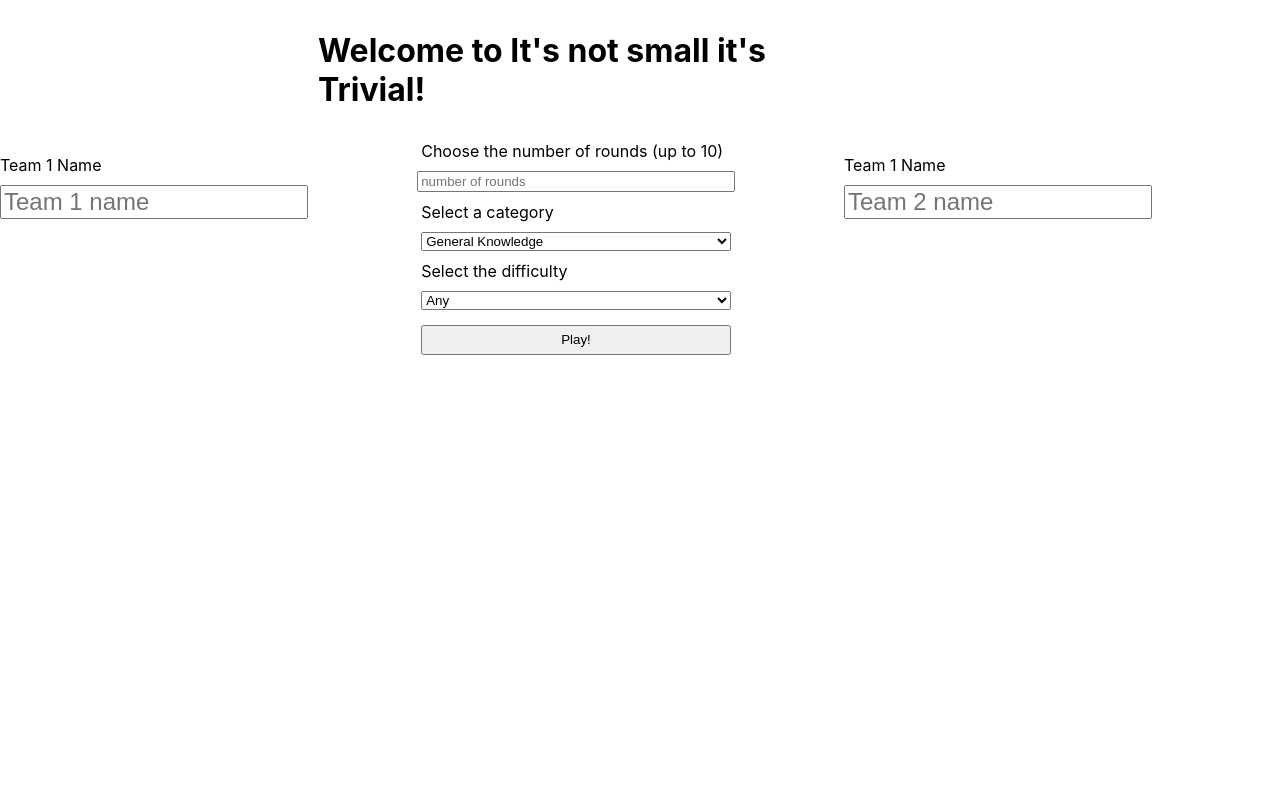
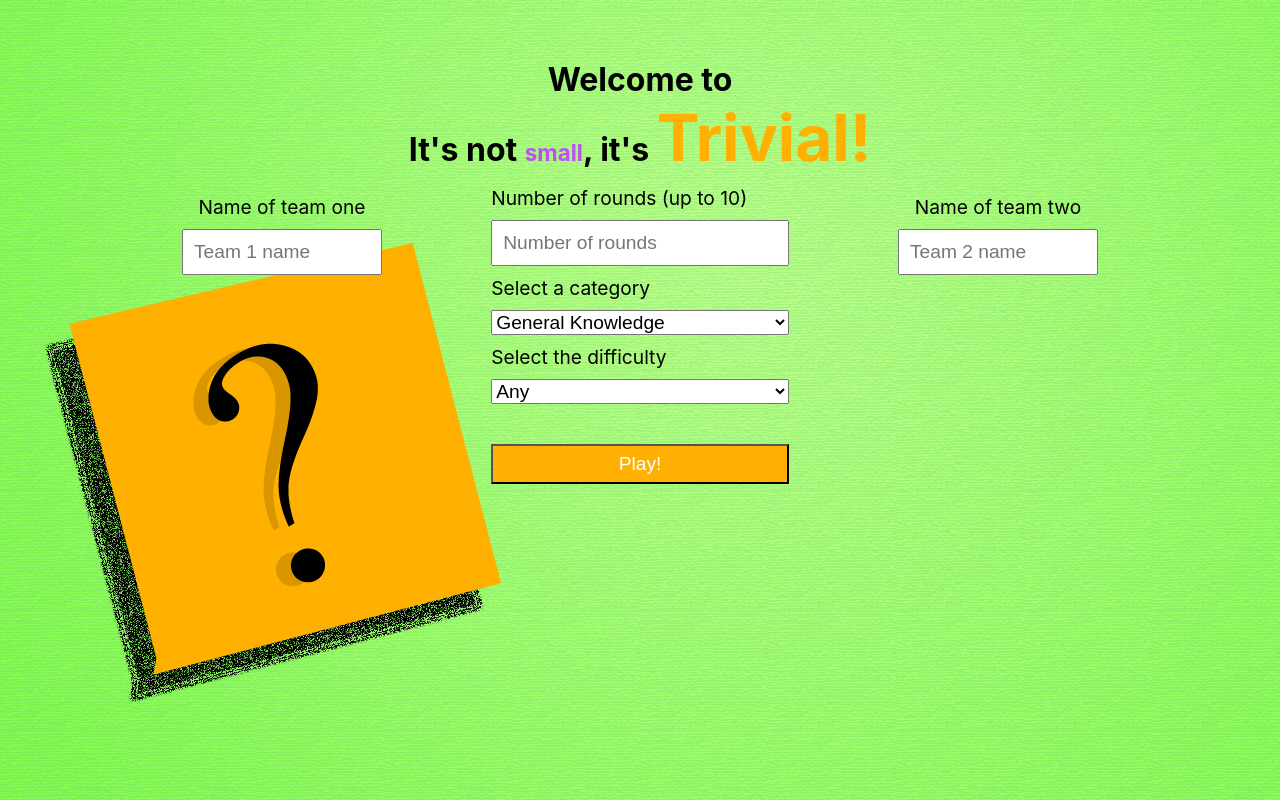
Before and after one commit to sschipke-conga/trivial, a React (Create React App) app: page / in a window 1280 px wide. Built offline with nearby package versions, Linux system fonts and the light colour scheme.

Commit message:
Style form and add background

```diff
--- a/src/containers/App/App.scss
+++ b/src/containers/App/App.scss
@@ -1,3 +1,9 @@
+*{
+  box-sizing: border-box;
+  margin:0;
+  padding:0;
+}
+
 button:hover {
   cursor: pointer;
 }
--- a/src/containers/Form/Form.js
+++ b/src/containers/Form/Form.js
@@ -51,15 +51,16 @@ export class Form extends Component {
     return (
       <form onSubmit={this.handleSubmit}>
         <div className="team1-div">
-          <label className="team-label" htmlFor="name-team1">Team 1 Name</label>
+          <label className="team-label" htmlFor="name-team1">Name of team one</label>
           <input type="text" id="teamOne" maxLength="20" value={teamOne}
           onChange={this.handleChange} placeholder="Team 1 name" required />
         </div>
         <div className="selection-div">
-          <h1>Welcome to It's not <span>small</span> it's <span>Trivial</span>!</h1>
-          <label htmlFor="amount">Choose the number of rounds (up to 10)</label>
+          <h1>Welcome to </h1>
+          <h1>It's not <span className="small">small</span>, it's <span className="trivial">Trivial!</span></h1>
+          <label htmlFor="amount">Number of rounds (up to 10)</label>
           <input type="number" id="amount" min="1" max="10" value={amount}
-          placeholder="number of rounds" onChange={this.handleChange} required/>
+          placeholder="Number of rounds" onChange={this.handleChange} required/>
           <label htmlFor="category">Select a category</label>
           <select value={category}
             onChange={this.handleChange} id="category">
@@ -81,7 +82,7 @@ export class Form extends Component {
           <button className="play-button" type="submit">Play!</button>
         </div>
         <div className="team2-div">
-          <label htmlFor="name-team1">Team 1 Name</label>
+          <label htmlFor="name-team1">Name of team two</label>
           <input type="text" id="teamTwo" maxLength="20"
           onChange={this.handleChange} value={teamTwo}
           placeholder="Team 2 name" required />
--- a/src/containers/Form/Form.scss
+++ b/src/containers/Form/Form.scss
@@ -1,24 +1,70 @@
 form {
+  background: url(../../images/question-mark-background-for-powerpoint-12.jpg);
+  background-repeat: no-repeat;
+  background-size: cover;
+  background-position: center;
   display: flex;
-  align-items: center;
+  align-items: flex-start;
   justify-content: center;
-  width: 90vw;
+  padding: 20px;
+  padding-top:50px; ;
+  width: 100vw;
+  height: 100vh;
+}
+
+
+
+input {
+  font-size: 1.2em;
+  padding: 10px;
+  &:hover {
+    cursor: text;
+  }
+}
+
+.selection-div {
+  width: 40%;
+  .small {
+  color: rgb(191, 78, 247);
+  font-size: .7em;
+}
+.trivial {
+  color: #FFB002;
+  font-size: 2em;
+}
+}
+
+select {
+  font-size: 1.2em;
+  &:hover {
+    cursor: pointer;
+  }
 }
 
 label {
-  font-size: 1em;
+  font-size: 1.2em;
   display: block;
   margin: 10px 0;
 }
 
+.team1-div,
+.team2-div {
+  display: flex;
+  flex-direction: column;
+  justify-content: center;
+  align-items: center;
+  height: 45vh;
+}
+
 #teamOne, #teamTwo {
-  width: 300px;
-  font-size: 1.5em;
+  font-size: 1.2em;
+  width: 200px;
 }
 .selection-div {
   display: flex;
   flex-direction: column;
   align-items: center;
+  justify-content: center;
   margin: 10px;
   label, input, select {
     width: 60%;
@@ -26,7 +72,14 @@ label {
 }
 
 .play-button {
-  margin-top: 15px;
+  background: #FFB002;
+  color: white;
+  font-size: 1.2em;
+  height: 40px;
+  margin-top: 40px;
   width: 60%;
-  height: 30px;
+  &:hover {
+    color: black;
+    box-shadow: 2px 2px 2px black;
+  }
 }
```
Also changed, not shown: src/images/question-mark-background-for-powerpoint-12.jpg (added), src/images/question.jpg (added).
